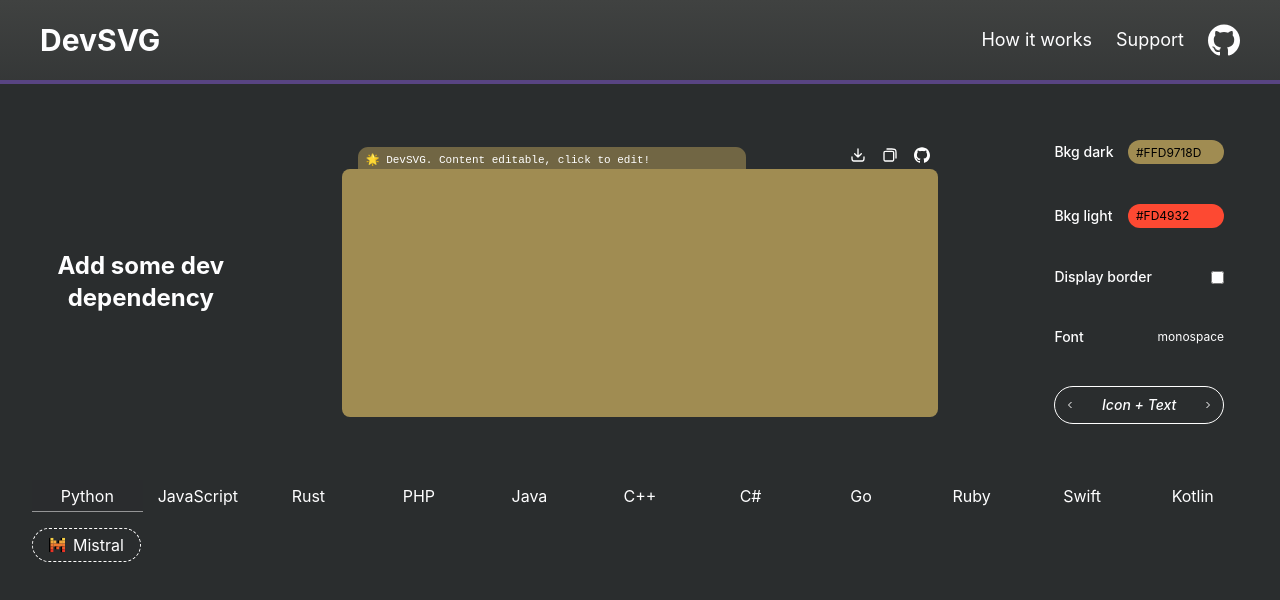
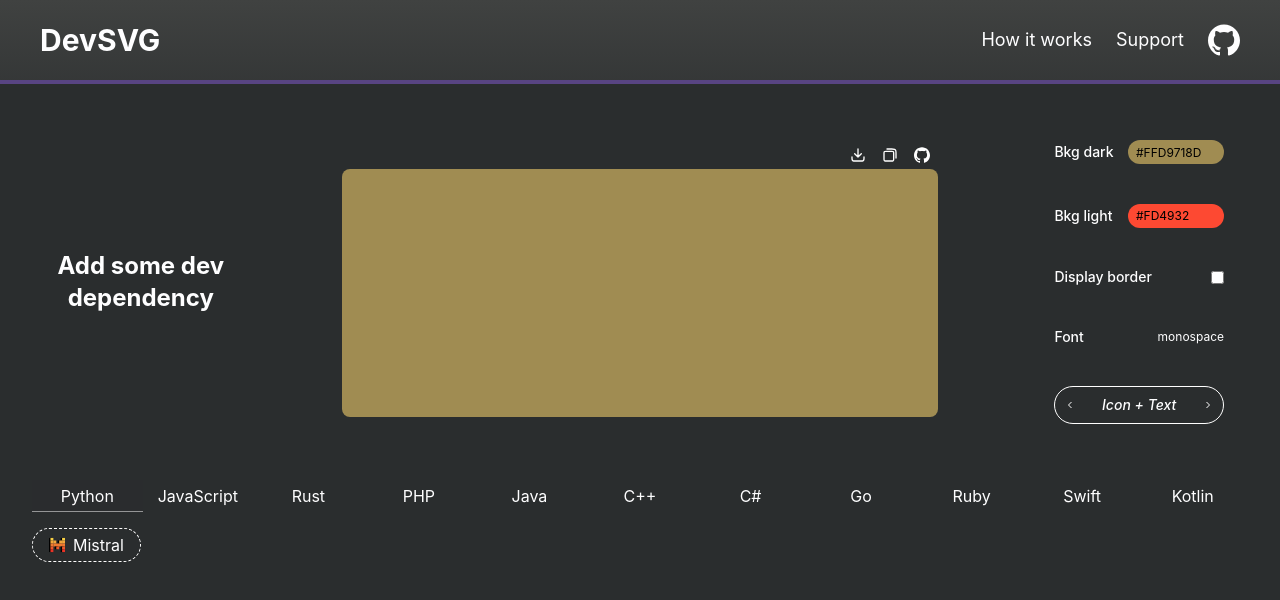
Before and after one commit to AlbertLnz/devSvg, a SvelteKit app: page / in a window 1280 px wide. Shown: the top 600 px of the page. Built offline with nearby package versions, Linux system fonts and the light colour scheme.

Commit message:
Separate SvgProduct (IconText, OnlyIcon, OnlyText) into Svelte component in content folder

```diff
--- a/src/components/SvgProduct.svelte
+++ b/src/components/SvgProduct.svelte
@@ -3,6 +3,10 @@
 	import DownloadBtnIcon from '@/assets/icons/DownloadBtn.svelte'
 	import { devDependencies } from '@/data/devDependencies'
 	import SwitcherThemeGithub from '@/components/SwitcherThemeGithub.svelte'
+	import SvgLayout from '@/content/SvgLayout.svelte'
+	import IconText from '@/content/IconText.svelte'
+	import OnlyIcon from '@/content/OnlyIcon.svelte'
+	import OnlyText from '@/content/OnlyText.svelte'
 
 	let {
 		githubTheme = $bindable(),
@@ -51,123 +55,17 @@
 
 <section class="flex flex-col items-center justify-center">
 	<article id="svg-container" class="relative">
-		<svg id="devDependenciesSvg" width="596" height="270" fill="none">
-			<!-- Gradient -->
-			<defs>
-				<linearGradient id="myGradient" x1="0%" y1="0%" x2="100%" y2="100%">
-					<stop offset="0%" style="stop-color:#B656A4; stop-opacity:1" />
-					<stop offset="60%" style="stop-color:#8A37DC; stop-opacity:1" />
-				</linearGradient>
-			</defs>
-
-			<!-- Rectangle -->
-			<rect
-				width="596"
-				height="248"
-				y="22"
-				fill={bkg()}
-				fill-opacity="1"
-				rx="8"
-				stroke={bkg()}
-				stroke-width={svgConfig.displayBorder ? '2' : '0'}
-			/>
-
+		<SvgLayout {githubTheme} {svgConfig}>
 			{#each selected as dependency, index}
 				{#if svgConfig.cardStyle === 'Icon + Text'}
-					<g>
-						<!-- PRINCIPAL RECT -->
-						<rect
-							x={36 + (index % 5) * 80}
-							y={39 + Math.floor(index / 5) * 80}
-							width="70"
-							height="70"
-							rx="10"
-							fill="url(#myGradient)"
-						/>
-
-						<!-- TEXT -->
-						<text
-							x={36 + (index % 5) * 80 + 35}
-							y={39 + Math.floor(index / 5) * 80 + 60}
-							text-anchor="middle"
-							font-size="10"
-							fill="white"
-							font-weight="500"
-							font-family={svgConfig.font}
-						>
-							{dependency.name}
-						</text>
-
-						<!-- SECONDARY RECT -->
-						<rect
-							x={36 + (index % 5) * 80 + 10}
-							y={39 + Math.floor(index / 5) * 80}
-							width="50"
-							height="45"
-							rx="5"
-							fill="transparent"
-						/>
-
-						<!-- SVG -->
-						<g
-							transform={`translate(${36 + (index % 5) * 80 + 20}, ${39 + Math.floor(index / 5) * 80 + 15})`}
-						>
-							<dependency.svg className="size-7" />
-						</g>
-					</g>
+					<IconText {dependency} {index} {svgConfig} />
 				{:else if svgConfig.cardStyle === 'Only Icon'}
-					<!-- SVG -->
-					<g transform={`translate(${36 + (index % 5) * 80}, ${39 + Math.floor(index / 5) * 80})`}>
-						<dependency.svg width={70} height={70} />
-					</g>
+					<OnlyIcon {dependency} {index} />
 				{:else if svgConfig.cardStyle === 'Only Text'}
-					<g>
-						<!-- RECT -->
-						<rect
-							x={36 + (index % 5) * 65 + 10}
-							y={39 + Math.floor(index / 5) * 65}
-							width="50"
-							height="30"
-							rx="5"
-							fill="url(#myGradient)"
-						/>
-
-						<!-- TEXT -->
-						<text
-							x={36 + (index % 5) * 65 + 35}
-							y={39 + Math.floor(index / 5) * 65 + 20}
-							text-anchor="middle"
-							font-size="10"
-							fill="white"
-							font-weight="500"
-							font-family={svgConfig.font}
-						>
-							{dependency.name}
-						</text>
-					</g>
+					<OnlyText {dependency} {index} {svgConfig} />
 				{/if}
 			{/each}
-
-			<!-- Tab -->
-			<path
-				fill={bkg()}
-				fill-opacity=".6"
-				d="M16 10c0-5.523 4.477-10 10-10h368c5.523 0 10 4.477 10 10v12H16V10Z"
-			/>
-
-			<!-- Tab text -->
-			<text
-				x="4%"
-				y="16"
-				text-anchor="start"
-				font-size="11"
-				fill="white"
-				font-weight="500"
-				font-family={svgConfig.font}
-			>
-				{tabText}
-			</text>
-		</svg>
+		</SvgLayout>
 
 		<input
 			type="text"
--- /dev/null
+++ b/src/content/IconText.svelte
@@ -0,0 +1,61 @@
+<script lang="ts">
+	import type { devDependencies } from '@/data/devDependencies'
+
+	let {
+		dependency,
+		index,
+		svgConfig
+	}: {
+		dependency: (typeof devDependencies)[number]
+		index: number
+		svgConfig: {
+			cardStyle: string
+			bkgHexDark: string
+			bkgHexLight: string
+			displayBorder: boolean
+			font: string
+		}
+	} = $props()
+</script>
+
+<g>
+	<!-- PRINCIPAL RECT -->
+	<rect
+		x={36 + (index % 5) * 80}
+		y={39 + Math.floor(index / 5) * 80}
+		width="70"
+		height="70"
+		rx="10"
+		fill="url(#myGradient)"
+	/>
+
+	<!-- TEXT -->
+	<text
+		x={36 + (index % 5) * 80 + 35}
+		y={39 + Math.floor(index / 5) * 80 + 60}
+		text-anchor="middle"
+		font-size="10"
+		fill="white"
+		font-weight="500"
+		font-family={svgConfig.font}
+	>
+		{dependency.name}
+	</text>
+
+	<!-- SECONDARY RECT -->
+	<rect
+		x={36 + (index % 5) * 80 + 10}
+		y={39 + Math.floor(index / 5) * 80}
+		width="50"
+		height="45"
+		rx="5"
+		fill="transparent"
+	/>
+
+	<!-- SVG -->
+	<g
+		transform={`translate(${36 + (index % 5) * 80 + 20}, ${39 + Math.floor(index / 5) * 80 + 15})`}
+	>
+		<dependency.svg className="size-7" />
+	</g>
+</g>
--- /dev/null
+++ b/src/content/OnlyIcon.svelte
@@ -0,0 +1,15 @@
+<script lang="ts">
+	import type { devDependencies } from '@/data/devDependencies'
+
+	let {
+		dependency,
+		index
+	}: {
+		dependency: (typeof devDependencies)[number]
+		index: number
+	} = $props()
+</script>
+
+<g transform={`translate(${36 + (index % 5) * 80}, ${39 + Math.floor(index / 5) * 80})`}>
+	<dependency.svg width={70} height={70} />
+</g>
--- /dev/null
+++ b/src/content/OnlyText.svelte
@@ -0,0 +1,44 @@
+<script lang="ts">
+	import type { devDependencies } from '@/data/devDependencies'
+
+	let {
+		dependency,
+		index,
+		svgConfig
+	}: {
+		dependency: (typeof devDependencies)[number]
+		index: number
+		svgConfig: {
+			cardStyle: string
+			bkgHexDark: string
+			bkgHexLight: string
+			displayBorder: boolean
+			font: string
+		}
+	} = $props()
+</script>
+
+<g>
+	<!-- RECT -->
+	<rect
+		x={36 + (index % 5) * 65 + 10}
+		y={39 + Math.floor(index / 5) * 65}
+		width="50"
+		height="30"
+		rx="5"
+		fill="url(#myGradient)"
+	/>
+
+	<!-- TEXT -->
+	<text
+		x={36 + (index % 5) * 65 + 35}
+		y={39 + Math.floor(index / 5) * 65 + 20}
+		text-anchor="middle"
+		font-size="10"
+		fill="white"
+		font-weight="500"
+		font-family={svgConfig.font}
+	>
+		{dependency.name}
+	</text>
+</g>
--- /dev/null
+++ b/src/content/SvgLayout.svelte
@@ -0,0 +1,45 @@
+<script lang="ts">
+	import type { Snippet } from 'svelte'
+
+	let {
+		children,
+		githubTheme,
+		svgConfig
+	}: {
+		children: Snippet
+		githubTheme: string
+		svgConfig: {
+			cardStyle: string
+			bkgHexDark: string
+			bkgHexLight: string
+			displayBorder: boolean
+			font: string
+		}
+	} = $props()
+
+	let bkg = $derived(() => (githubTheme === 'dark' ? svgConfig.bkgHexDark : svgConfig.bkgHexLight))
+</script>
+
+<svg id="devDependenciesSvg" width="596" height="270" fill="none">
+	<!-- Gradient -->
+	<defs>
+		<linearGradient id="myGradient" x1="0%" y1="0%" x2="100%" y2="100%">
+			<stop offset="0%" style="stop-color:#B656A4; stop-opacity:1" />
+			<stop offset="60%" style="stop-color:#8A37DC; stop-opacity:1" />
+		</linearGradient>
+	</defs>
+
+	<!-- Rectangle -->
+	<rect
+		width="596"
+		height="248"
+		y="22"
+		fill={bkg()}
+		fill-opacity="1"
+		rx="8"
+		stroke={bkg()}
+		stroke-width={svgConfig.displayBorder ? '2' : '0'}
+	/>
+
+	{@render children()}
+</svg>
```
